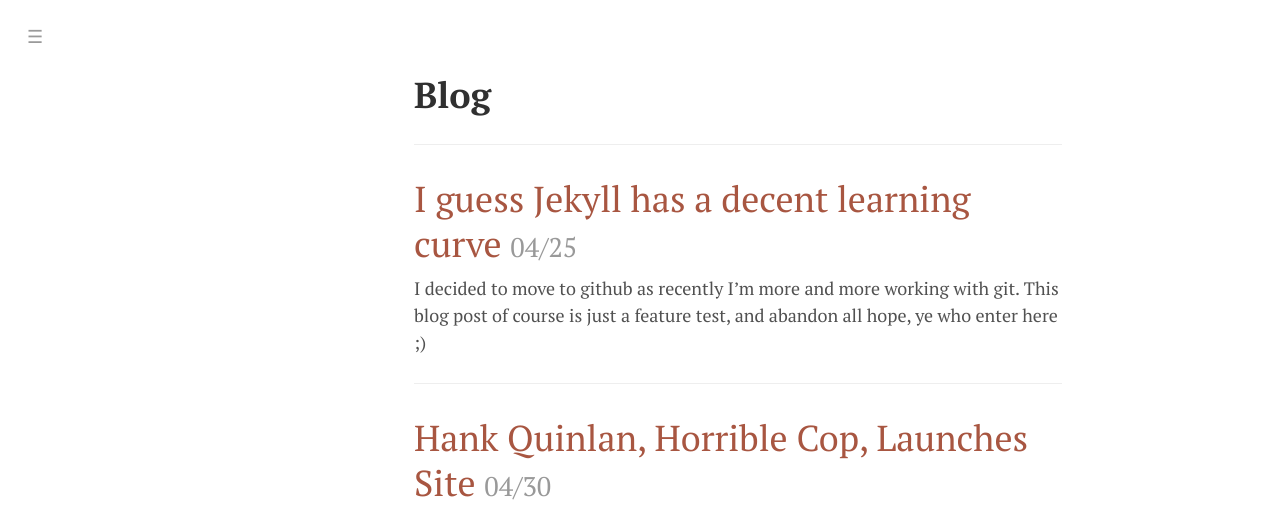
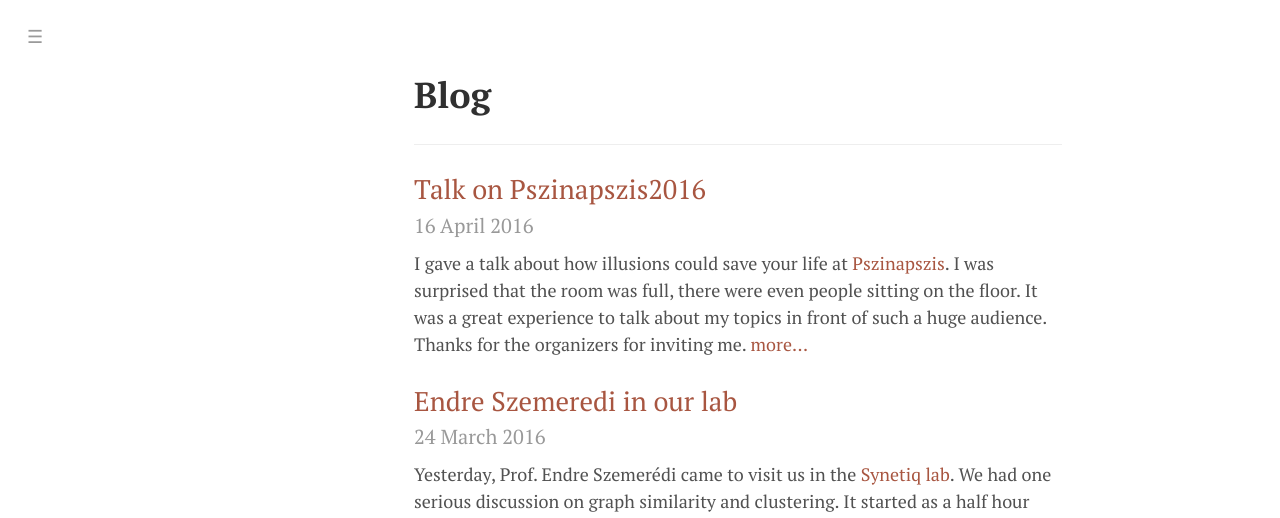
Before and after one commit to nimdvir/agostontorok.github.io, a Jekyll site: the page built from index.html, in a window 1280 px wide and 1140 px high. Shown: the top 518 px of the window. Built offline with Jekyll 4.4.1, drawn with Linux system fonts in a browser that asks for light colours; nearby versions of some CDN libraries; some of the changed text lies outside the part shown.

Commit message:
first ready version

```diff
--- a/_config.yml
+++ b/_config.yml
@@ -24,5 +24,5 @@ author:
   name:           'Agoston Torok'
   twitter:        torokagoston
   github:         agostontorok
-  facebook:   Agoston_Toeroek
+  researchgate:   Agoston_Toeroek
   linkedin:       ágoston-török-3841895a
--- a/_posts/2014-04-30-hank-quinlan-site-launched.md
+++ /dev/null
@@ -1,7 +0,0 @@
----
-layout: post
-title: "Hank Quinlan, Horrible Cop, Launches Site"
-date: 2014-04-30
----
-
-Well. Finally got around to putting this old website together. Neat thing about it - powered by [Jekyll](http://jekyllrb.com) and I can use Markdown to author my posts. It actually is a lot easier than I thought it was going to be.
--- /dev/null
+++ b/_posts/2015-12-10-nobeldinner.md
@@ -0,0 +1,12 @@
+---
+layout: post
+title: Meeting science and history
+date: 2015-12-10
+tags: science
+---
+
+I was honored to be invited by the Ambassador of Sweeden, <a href="http://www.swedenabroad.com/hu-HU/Embassies/Budapest/Rolunk/A-Nagykovet/">H.E. Niclas Trouvé</a> to the annual buffet dinner celebrating the Nobel Prize Award. I met many great researchers during the eve, including <a href="https://en.wikipedia.org/wiki/L%C3%A1szl%C3%B3_Lov%C3%A1sz">László Lovász</a>, <a href="https://en.wikipedia.org/wiki/Endre_Szemer%C3%A9di">Endre Szemerédi</a>, <a href="http://www.amazon.com/Istv%C3%A1n-Hargittai/e/B001IR1P7G">István Hargittai</a> and <a href="https://en.wikipedia.org/wiki/Anders_B%C3%A1r%C3%A1ny">Anders Bárány</a> (the grandson of Robert von Bárány) just to name a few.
+
+Because I'm doing research on the interplay of vision and the vestibular system, I didn't miss the opportunity to share Anders how happy I was when everyone knew at UCL the name of <a href="https://en.wikipedia.org/wiki/R%C3%B3bert_B%C3%A1r%C3%A1ny">Robert von Bárány</a>, the man who discovered the vestibular system.
+
+![Anders Barany and me](/public/img/12316294_1120540924652737_8749525795079985054_n.jpg)
--- /dev/null
+++ b/_posts/2016-02-20-talkinbudapestdataprojects.md
@@ -0,0 +1,15 @@
+---
+layout: post
+title: Talk in the Budapest Data Projects series
+date: 2016-02-20
+tags: datascience
+---
+
+We are very lucky to give a talk in the next event of the Budapest Data Projects meetup series.
+
+Ágoston Török, Krisztián Varga, Ádám Divák, Balázs Fehér:
+The Kaggle Rossmann challenge: XGBoost vs. deep learning
+
+Come and join us at Görbe Bögre!
+
+[http://www.meetup.com/Budapest-Data-Projects-Meetup/events/228179715/](http://www.meetup.com/Budapest-Data-Projects-Meetup/events/228179715/)
--- /dev/null
+++ b/_posts/2016-03-24-szemeredivisit.md
@@ -0,0 +1,10 @@
+---
+layout: post
+title: Endre Szemeredi in our lab
+date: 2016-03-24
+tags: science, datascience
+---
+
+Yesterday, Prof. Endre Szemerédi came to visit us in the [Synetiq lab](https://synetiq.net/tester/). We had one serious discussion on graph similarity and clustering. It started as a half hour meeting and ended up 11.30pm and we were still there :)
+
+<img class="  wp-image-74 alignright" src="/public/img/12809687_10207255292075346_1057317676515319692_n.jpg" alt="Prof. Szemeredi is explaining me graph similarity"  height="350" />
--- /dev/null
+++ b/_posts/2016-04-16-talkonpszinapszis.md
@@ -0,0 +1,15 @@
+---
+layout: post
+title: Talk on Pszinapszis2016
+date: 2016-04-16
+tags: science
+---
+
+I gave a talk about how illusions could save your life at [Pszinapszis](https://www.facebook.com/hashtag/pszinapszis?fref=ts). I was surprised that the room was full, there were even people sitting on the floor. It was a great experience to talk about my topics in front of such a huge audience. Thanks for the organizers for inviting me.
+
+Excerpt:
+Usually, people think that illusions are funny and interesting, but they always take us away from reality. In this talk, I will introduce illusions from another point of view. We will see, that certain sensory illusions are not just useful, but essential for our survival. Even further, modern safety solutions often use these illusions to save our lives. The presentation will summarize results of experiments using ventriloquism, out-of-body experiences and distance illusions; to conclude that illusion might not take us away from reality after all.
+
+[Schedule of the conference](http://www.pszinapszis.hu/20/?q=hu/eloadasaink)
+
+<img class="  wp-image-74 alignright" src="/public/img/13072841_1083090431751197_4843540111414660913_o.jpg" alt="Me on stage"  height="350" />
--- a/_posts/2016-04-25-setting-up-my-page.md
+++ /dev/null
@@ -1,7 +0,0 @@
----
-layout: post
-title: "I guess Jekyll has a decent learning curve"
-date: 2016-04-25
----
-
-I decided to move to github as recently I'm more and more working with git. This blog post of course is just a feature test, and abandon all hope, ye who enter here ;)
--- a/index.html
+++ b/index.html
@@ -12,14 +12,15 @@ title: Blog
     {% assign date = currentdate %}
   {% endif %}
   <li>
-    <h1>
+    <h2>
       <a href="{{ site.baseurl }}{{ post.url }}">
-        <span>{{ post.title }}</span>
-        <small>{{ post.date | date: "%m/%d" }}</small>
+		<span>{{ post.title }}</span><br/>
+		<small>{{ post.date | date: '%d %B %Y' }}</small>
       </a>
-    </h1>
+    </h2>
   </li>
-  {{ post.content }}
+  {{ post.excerpt | remove: '<p>' | remove: '</p>' }}
+  <a href="{{ site.baseurl }}{{ post.url }}"> more... </a>
   {% if forloop.last %}</ul><hr/>{% endif %}
 {% endfor %}
 
--- a/public/css/hyde.css
+++ b/public/css/hyde.css
@@ -312,7 +312,7 @@ h1, h2, h3, h4, h5, h6 {
 .icon-icon-linkedin:before {
   content: "\e902";
 }
-.icon-icon-facebook:before {
+.icon-icon-researchgate:before {
   content: "\e903";
 }
 
```
Also changed, not shown: about/index.md (+1 -1 lines), blog/index.html (deleted, +0 -11 lines), blog/index.md (deleted, +0 -11 lines), kutatasmodszertan.md (deleted, +0 -62 lines), statisztika.md (deleted, +0 -21 lines), public/fonts/icomoon.ttf, public/fonts/icomoon.woff, public/img/12809687_10207255292075346_1057317676515319692_n.jpg (added), public/img/13072841_1083090431751197_4843540111414660913_o.jpg (added), 2 other files.
